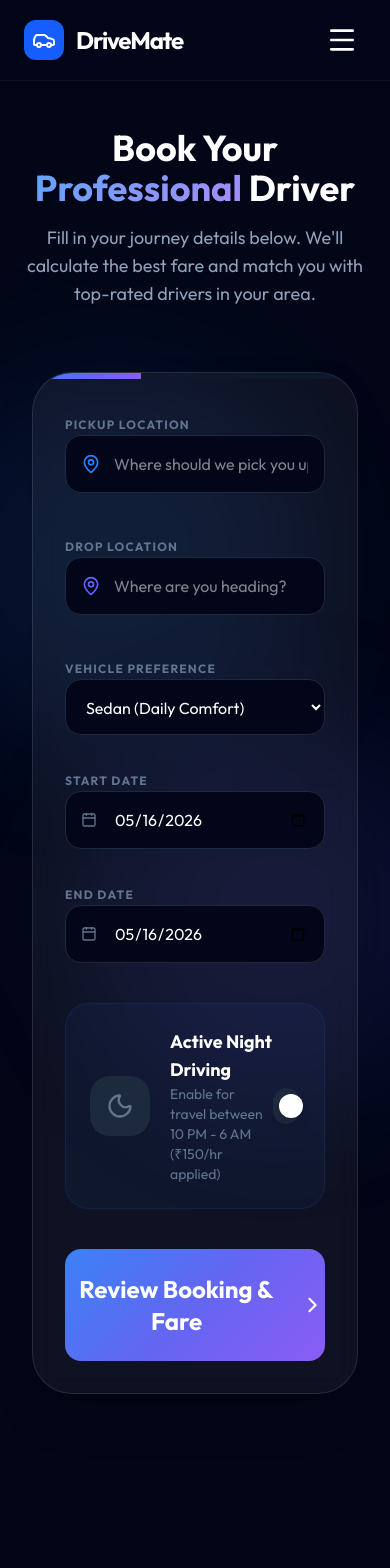
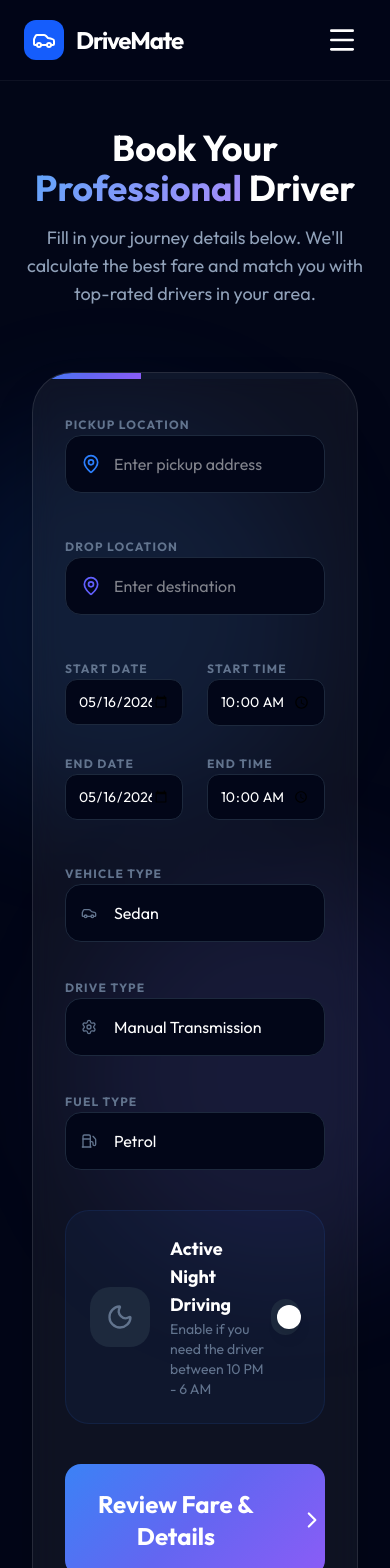
Before and after one commit to OmRathkanthiwar/DriveMate, a React (Vite) app in the folder client/: page /book in a window 390 px wide. Shown: the top 1568 px of the page. Before the commit the page ends 1474 px from the top, so only its background shows below. Built offline with nearby package versions, Linux system fonts and the light colour scheme; no server answers.

Commit message:
Feat: Expanded booking details with Time, Transmission, and Fuel types

```diff
--- a/client/src/components/BookingForm.jsx
+++ b/client/src/components/BookingForm.jsx
@@ -1,6 +1,6 @@
 import React, { useState, useEffect } from 'react';
 import { motion, AnimatePresence } from 'framer-motion';
-import { MapPin, Calendar, Clock, Car, ChevronRight, CheckCircle2, IndianRupee, ShieldCheck, Moon } from 'lucide-react';
+import { MapPin, Calendar, Clock, Car, ChevronRight, CheckCircle2, IndianRupee, ShieldCheck, Moon, Settings, Fuel } from 'lucide-react';
 import axios from 'axios';
 
 const BookingForm = () => {
@@ -14,7 +14,11 @@ const BookingForm = () => {
     endLocation: '',
     startDate: new Date().toISOString().split('T')[0],
     endDate: new Date().toISOString().split('T')[0],
+    startTime: '10:00',
+    endTime: '10:00',
     vehicleType: 'sedan',
+    transmissionType: 'manual',
+    fuelType: 'petrol',
     distance: 100
   });
 
@@ -70,68 +74,102 @@ const BookingForm = () => {
         <div className="p-8 md:p-14 text-left">
           {step === 1 && (
             <motion.div initial={{ opacity: 0, y: 20 }} animate={{ opacity: 1, y: 0 }} className="space-y-10">
+              {/* Row 1: Locations */}
               <div className="grid md:grid-cols-2 gap-10">
                 <div className="space-y-2">
                   <label className="text-xs text-slate-500 font-bold uppercase tracking-widest">Pickup Location</label>
                   <div className="relative">
                     <MapPin className="absolute left-4 top-1/2 -translate-y-1/2 text-blue-500 w-5 h-5" />
-                    <input value={formData.startLocation} onChange={(e) => setFormData({...formData, startLocation: e.target.value})} className="w-full bg-slate-950 border border-slate-800 rounded-2xl py-4 pl-12 pr-4 text-white focus:border-blue-500 outline-none transition-all" placeholder="Where should we pick you up?" />
+                    <input value={formData.startLocation} onChange={(e) => setFormData({...formData, startLocation: e.target.value})} className="w-full bg-slate-950 border border-slate-800 rounded-2xl py-4 pl-12 pr-4 text-white focus:border-blue-500 outline-none transition-all" placeholder="Enter pickup address" />
                   </div>
                 </div>
                 <div className="space-y-2">
                   <label className="text-xs text-slate-500 font-bold uppercase tracking-widest">Drop Location</label>
                   <div className="relative">
                     <MapPin className="absolute left-4 top-1/2 -translate-y-1/2 text-indigo-500 w-5 h-5" />
-                    <input value={formData.endLocation} onChange={(e) => setFormData({...formData, endLocation: e.target.value})} className="w-full bg-slate-950 border border-slate-800 rounded-2xl py-4 pl-12 pr-4 text-white focus:border-blue-500 outline-none transition-all" placeholder="Where are you heading?" />
+                    <input value={formData.endLocation} onChange={(e) => setFormData({...formData, endLocation: e.target.value})} className="w-full bg-slate-950 border border-slate-800 rounded-2xl py-4 pl-12 pr-4 text-white focus:border-blue-500 outline-none transition-all" placeholder="Enter destination" />
                   </div>
                 </div>
               </div>
 
+              {/* Row 2: Dates & Times */}
+              <div className="grid grid-cols-2 md:grid-cols-4 gap-6">
+                 <div className="space-y-2">
+                    <label className="text-xs text-slate-500 font-bold uppercase tracking-widest">Start Date</label>
+                    <input type="date" value={formData.startDate} onChange={(e) => setFormData({...formData, startDate: e.target.value})} className="w-full bg-slate-950 border border-slate-800 rounded-xl p-3 text-white text-sm outline-none" />
+                 </div>
+                 <div className="space-y-2">
+                    <label className="text-xs text-slate-500 font-bold uppercase tracking-widest">Start Time</label>
+                    <input type="time" value={formData.startTime} onChange={(e) => setFormData({...formData, startTime: e.target.value})} className="w-full bg-slate-950 border border-slate-800 rounded-xl p-3 text-white text-sm outline-none" />
+                 </div>
+                 <div className="space-y-2">
+                    <label className="text-xs text-slate-500 font-bold uppercase tracking-widest">End Date</label>
+                    <input type="date" value={formData.endDate} onChange={(e) => setFormData({...formData, endDate: e.target.value})} className="w-full bg-slate-950 border border-slate-800 rounded-xl p-3 text-white text-sm outline-none" />
+                 </div>
+                 <div className="space-y-2">
+                    <label className="text-xs text-slate-500 font-bold uppercase tracking-widest">End Time</label>
+                    <input type="time" value={formData.endTime} onChange={(e) => setFormData({...formData, endTime: e.target.value})} className="w-full bg-slate-950 border border-slate-800 rounded-xl p-3 text-white text-sm outline-none" />
+                 </div>
+              </div>
+
+              {/* Row 3: Vehicle Specs */}
               <div className="grid grid-cols-1 md:grid-cols-3 gap-8">
                  <div className="space-y-2">
-                    <label className="text-xs text-slate-500 font-bold uppercase tracking-widest text-left">Vehicle Preference</label>
-                    <select value={formData.vehicleType} onChange={(e) => setFormData({...formData, vehicleType: e.target.value})} className="w-full bg-slate-950 border border-slate-800 rounded-2xl p-4 text-white outline-none cursor-pointer">
-                       <option value="sedan">Sedan (Daily Comfort)</option>
-                       <option value="suv">SUV (Spacious Journey)</option>
-                       <option value="luxury">Luxury (Premium Experience)</option>
-                    </select>
-                 </div>
-                 <div className="space-y-2 text-left">
-                    <label className="text-xs text-slate-500 font-bold uppercase tracking-widest">Start Date</label>
+                    <label className="text-xs text-slate-500 font-bold uppercase tracking-widest">Vehicle Type</label>
                     <div className="relative">
-                      <Calendar className="absolute left-4 top-1/2 -translate-y-1/2 text-slate-500 w-4 h-4" />
-                      <input type="date" value={formData.startDate} onChange={(e) => setFormData({...formData, startDate: e.target.value})} className="w-full bg-slate-950 border border-slate-800 rounded-2xl py-4 pl-12 pr-4 text-white outline-none" />
+                       <Car className="absolute left-4 top-1/2 -translate-y-1/2 text-slate-500 w-4 h-4" />
+                       <select value={formData.vehicleType} onChange={(e) => setFormData({...formData, vehicleType: e.target.value})} className="w-full bg-slate-950 border border-slate-800 rounded-2xl py-4 pl-12 pr-4 text-white outline-none cursor-pointer appearance-none">
+                          <option value="sedan">Sedan</option>
+                          <option value="hatchback">Hatchback</option>
+                          <option value="family">Family Car</option>
+                       </select>
                     </div>
                  </div>
-                 <div className="space-y-2 text-left">
-                    <label className="text-xs text-slate-500 font-bold uppercase tracking-widest">End Date</label>
+                 <div className="space-y-2">
+                    <label className="text-xs text-slate-500 font-bold uppercase tracking-widest">Drive Type</label>
                     <div className="relative">
-                      <Calendar className="absolute left-4 top-1/2 -translate-y-1/2 text-slate-500 w-4 h-4" />
-                      <input type="date" value={formData.endDate} onChange={(e) => setFormData({...formData, endDate: e.target.value})} className="w-full bg-slate-950 border border-slate-800 rounded-2xl py-4 pl-12 pr-4 text-white outline-none" />
+                       <Settings className="absolute left-4 top-1/2 -translate-y-1/2 text-slate-500 w-4 h-4" />
+                       <select value={formData.transmissionType} onChange={(e) => setFormData({...formData, transmissionType: e.target.value})} className="w-full bg-slate-950 border border-slate-800 rounded-2xl py-4 pl-12 pr-4 text-white outline-none cursor-pointer appearance-none">
+                          <option value="manual">Manual Transmission</option>
+                          <option value="automatic">Automatic Transmission</option>
+                       </select>
+                    </div>
+                 </div>
+                 <div className="space-y-2">
+                    <label className="text-xs text-slate-500 font-bold uppercase tracking-widest">Fuel Type</label>
+                    <div className="relative">
+                       <Fuel className="absolute left-4 top-1/2 -translate-y-1/2 text-slate-500 w-4 h-4" />
+                       <select value={formData.fuelType} onChange={(e) => setFormData({...formData, fuelType: e.target.value})} className="w-full bg-slate-950 border border-slate-800 rounded-2xl py-4 pl-12 pr-4 text-white outline-none cursor-pointer appearance-none">
+                          <option value="petrol">Petrol</option>
+                          <option value="diesel">Diesel</option>
+                          <option value="cng">CNG</option>
+                          <option value="ev">Electric (EV)</option>
+                       </select>
                     </div>
                  </div>
               </div>
 
+              {/* Night Drive Option */}
               <div className="p-6 rounded-3xl bg-blue-500/5 border border-blue-500/10 flex items-center justify-between">
                  <div className="flex items-center gap-5">
-                    <div className={`p-4 rounded-[1.25rem] transition-all ${isNightDrive ? 'bg-blue-600 text-white shadow-lg' : 'bg-slate-800 text-slate-500'}`}>
+                    <div className={`p-4 rounded-[1.25rem] transition-all ${isNightDrive ? 'bg-blue-600 text-white' : 'bg-slate-800 text-slate-500'}`}>
                        <Moon className="w-7 h-7" />
                     </div>
-                    <div className="text-left">
+                    <div>
                        <h4 className="text-lg font-bold text-white">Active Night Driving</h4>
-                       <p className="text-sm text-slate-500">Enable for travel between 10 PM - 6 AM (₹150/hr applied)</p>
+                       <p className="text-sm text-slate-500">Enable if you need the driver between 10 PM - 6 AM</p>
                     </div>
                  </div>
                  <button
                    onClick={() => setIsNightDrive(!isNightDrive)}
-                   className={`w-16 h-9 rounded-full transition-all relative ${isNightDrive ? 'bg-blue-600 shadow-[0_0_20px_rgba(37,99,235,0.4)]' : 'bg-slate-800'}`}
+                   className={`w-16 h-9 rounded-full transition-all relative ${isNightDrive ? 'bg-blue-600' : 'bg-slate-800'}`}
                  >
                     <motion.div animate={{ x: isNightDrive ? 30 : 6 }} className="absolute top-1.5 w-6 h-6 bg-white rounded-full shadow-lg" />
                  </button>
               </div>
 
-              <button onClick={() => setStep(2)} className="w-full py-6 rounded-2xl premium-gradient text-white font-bold text-2xl flex items-center justify-center gap-3 hover:shadow-[0_20px_40px_rgba(37,99,235,0.3)] transition-all active:scale-[0.98]">
-                 Review Booking & Fare <ChevronRight className="w-7 h-7" />
+              <button onClick={() => setStep(2)} className="w-full py-6 rounded-2xl premium-gradient text-white font-bold text-2xl flex items-center justify-center gap-3 hover:shadow-2xl transition-all">
+                 Review Fare & Details <ChevronRight className="w-7 h-7" />
               </button>
             </motion.div>
           )}
@@ -139,29 +177,26 @@ const BookingForm = () => {
           {step === 2 && (
             <motion.div initial={{ opacity: 0, scale: 0.95 }} animate={{ opacity: 1, scale: 1 }} className="text-center space-y-12">
                <div className="space-y-4">
-                  <p className="text-slate-500 uppercase font-bold tracking-[0.2em] text-sm">Calculated Service Fare</p>
+                  <p className="text-slate-500 uppercase font-bold tracking-[0.2em] text-sm">Estimated Service Fare</p>
                   <h2 className="text-8xl font-black text-white flex items-center justify-center gap-3">
                      <IndianRupee className="text-blue-500 w-14 h-14" /> {fare}
                   </h2>
-                  <p className="text-slate-600 text-sm italic">Includes all taxes and night considerations</p>
                </div>
 
                <div className="grid md:grid-cols-2 gap-6 max-w-2xl mx-auto">
                   <div className="p-6 rounded-3xl bg-slate-900/50 border border-white/5 text-left">
                      <p className="text-[10px] text-slate-500 uppercase font-bold tracking-widest mb-2">Duration</p>
-                     <p className="text-white font-bold text-lg">{new Date(formData.startDate).toLocaleDateString()} — {new Date(formData.endDate).toLocaleDateString()}</p>
+                     <p className="text-white font-bold">{formData.startDate} {formData.startTime} — {formData.endDate} {formData.endTime}</p>
                   </div>
                   <div className="p-6 rounded-3xl bg-slate-900/50 border border-white/5 text-left">
-                     <p className="text-[10px] text-slate-500 uppercase font-bold tracking-widest mb-2">Night Policy</p>
-                     <p className={`font-bold text-lg ${isNightDrive ? 'text-blue-400' : 'text-slate-400'}`}>
-                        {isNightDrive ? 'Active Driving (Chargeable)' : 'Driver Stays (Allowance Only)'}
-                     </p>
+                     <p className="text-[10px] text-slate-500 uppercase font-bold tracking-widest mb-2">Vehicle Details</p>
+                     <p className="text-white font-bold capitalize">{formData.vehicleType} • {formData.transmissionType} • {formData.fuelType}</p>
                   </div>
                </div>
 
                <div className="flex flex-col sm:flex-row gap-5 pt-6">
                   <button onClick={() => setStep(1)} className="flex-1 py-5 rounded-2xl border-2 border-slate-800 text-slate-500 font-bold hover:bg-slate-900 transition-all text-lg">Back to Edit</button>
-                  <button onClick={handleConfirm} disabled={loading} className="flex-[2] py-5 rounded-2xl premium-gradient text-white font-bold text-2xl hover:shadow-2xl transition-all active:scale-[0.98]">
+                  <button onClick={handleConfirm} disabled={loading} className="flex-[2] py-5 rounded-2xl premium-gradient text-white font-bold text-2xl hover:shadow-2xl transition-all">
                      {loading ? 'Finalizing...' : 'Confirm My Booking'}
                   </button>
                </div>
@@ -175,7 +210,7 @@ const BookingForm = () => {
                </div>
                <div className="space-y-4">
                   <h2 className="text-5xl font-bold text-white tracking-tight">Booking Sent!</h2>
-                  <p className="text-slate-400 text-lg max-w-md mx-auto leading-relaxed">We've notified nearby drivers of your journey from {formData.startLocation.split(',')[0]}.</p>
+                  <p className="text-slate-400 text-lg max-w-md mx-auto leading-relaxed">We've notified nearby drivers of your journey in a {formData.vehicleType}.</p>
                </div>
                <button onClick={() => window.location.href = '/customer/dashboard'} className="px-16 py-5 rounded-[2rem] premium-gradient text-white font-bold text-xl hover:shadow-2xl transition-all shadow-lg active:scale-95">Go to My Dashboard</button>
             </motion.div>
```
